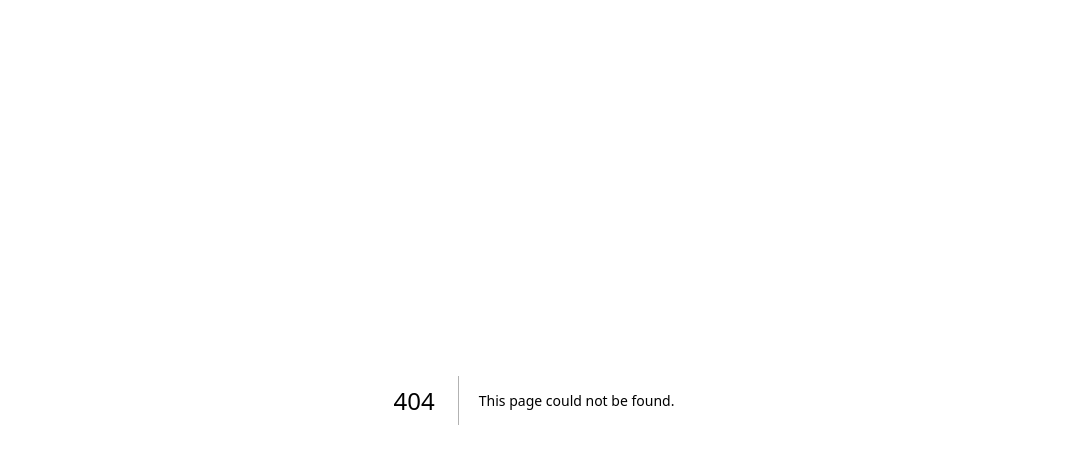
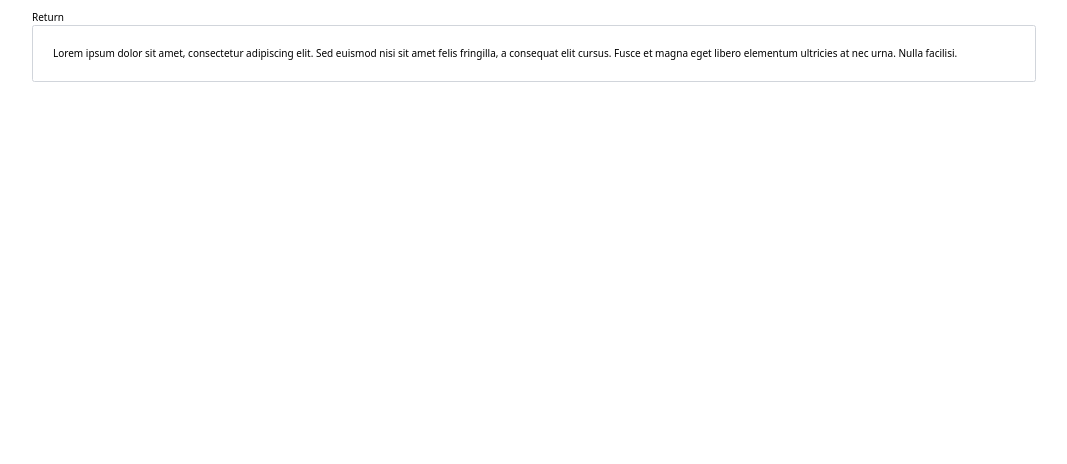
Before and after one commit to GabrielDeFreitas/gabriel-freitas-blog, a Next.js app: page /about in a window 1280 px wide. Before the commit this address had no page. Shown: the top 464 px of the page, without its empty margins (106-1173 px from the left). Built offline with nearby package versions, Linux system fonts and the light colour scheme.

Commit message:
create about template

```diff
--- /dev/null
+++ b/src/pages/about.tsx
@@ -0,0 +1,13 @@
+import AboutTemplate from "@/templates/About"
+
+const Post = () => (
+  <>
+    <main className="w-4/5 mx-auto">
+      <div className="p-4">
+        <AboutTemplate/>
+      </div>
+    </main>
+  </>
+)
+
+export default Post
--- a/src/pages/index.tsx
+++ b/src/pages/index.tsx
@@ -1,11 +1,17 @@
 //import { Inter } from 'next/font/google'
 import Tiles from "@/components/Tiles"
+import LinkWrapper from "@/components/Link"
 
 //const inter = Inter({ subsets: ['latin'] })
 const Index = () => (
   <>
     <main className="w-4/5 mx-auto">
       <div className="p-4">
+      <LinkWrapper href="/about">
+          <h2>
+            <span>About</span>
+          </h2>
+        </LinkWrapper>
         <Tiles/>
       </div>
     </main>
--- /dev/null
+++ b/src/templates/About/index.tsx
@@ -0,0 +1,20 @@
+import LinkWrapper from '@/components/Link'
+
+const AboutTemplate = () => (
+<>
+  <LinkWrapper href="/">
+    <h2>
+      <span>Return</span>
+    </h2>
+  </LinkWrapper>
+  <article className="flex gap-4 flex-col p-8 bg-white border border-gray-300 rounded">
+    <p>
+      Lorem ipsum dolor sit amet, consectetur adipiscing elit. Sed euismod nisi sit amet felis
+      fringilla, a consequat elit cursus. Fusce et magna eget libero elementum ultricies at
+      nec urna. Nulla facilisi.
+    </p>
+  </article>
+</>
+)
+
+export default AboutTemplate
```
